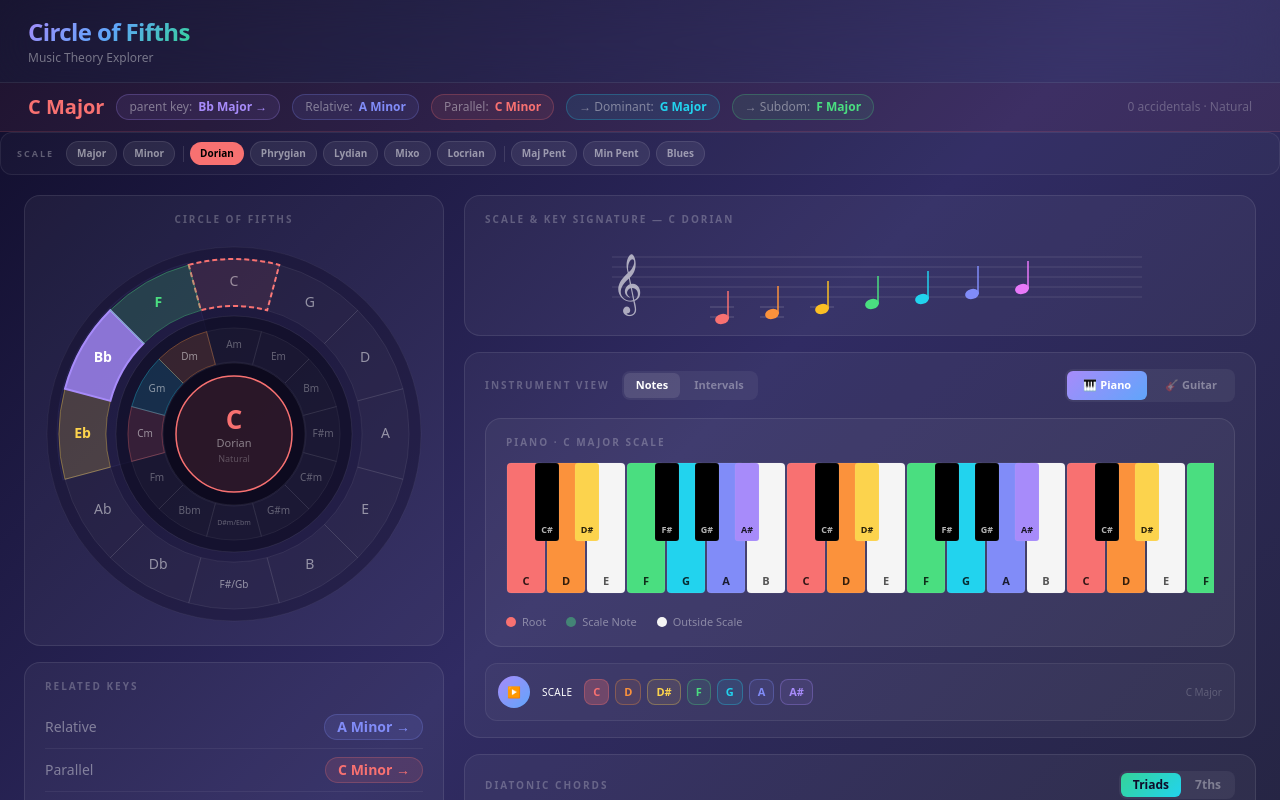
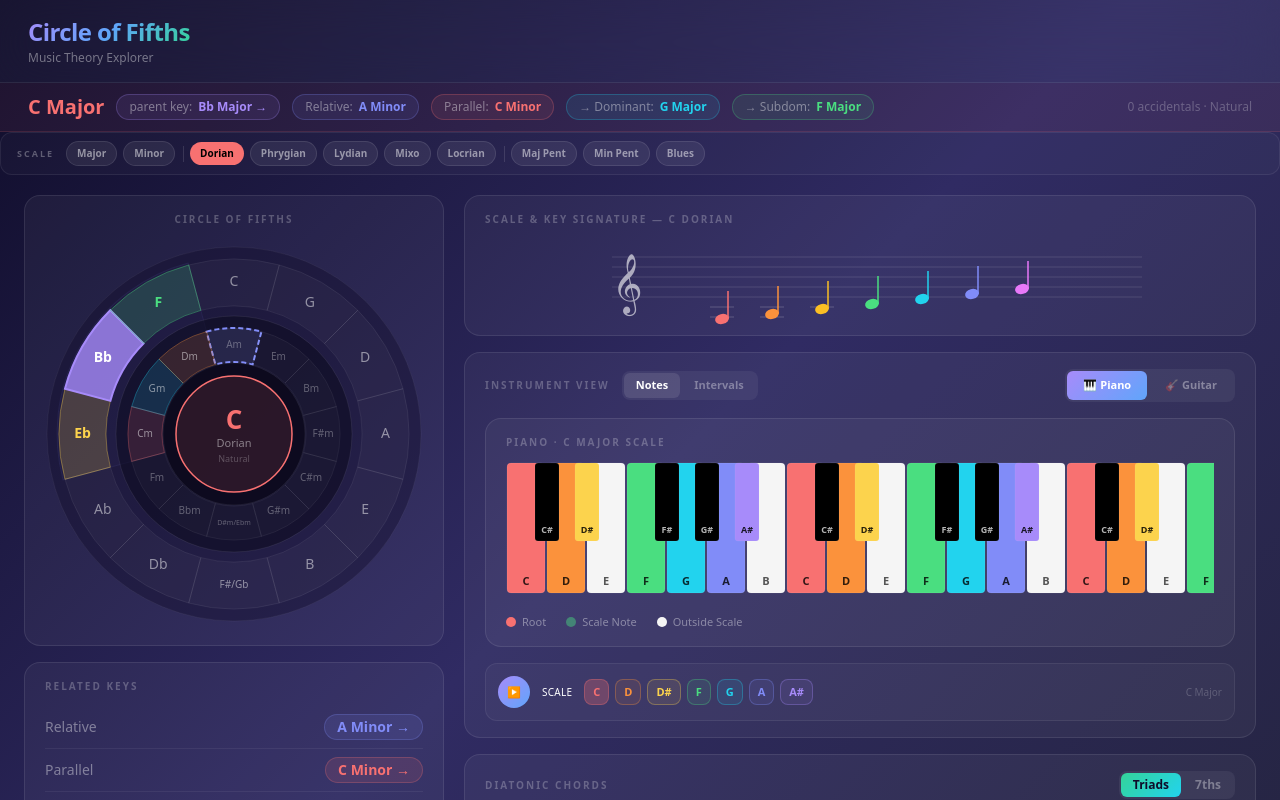
Before and after one commit to radioactivetoy/WebApps, a React (Vite) app in the folder CircleOf5ths/: page / in a window 1280 px wide. Both pictures are taken after a click on the button "Dorian". Shown: the top 800 px of the page. Built offline with nearby package versions, Linux system fonts and the light colour scheme.

Commit message:
feat: modal root ring on minor ring for minor-quality modes (Dorian/Phrygian/Locrian), major ring for Lydian/Mixolydian

```diff
--- a/CircleOf5ths/src/components/Circle.jsx
+++ b/CircleOf5ths/src/components/Circle.jsx
@@ -39,6 +39,8 @@ export default function Circle({ selectedKey, onKeySelect, rotationAngle, parent
   const isModal = !!parentKeyName;
   const parentIndex = isModal ? circleSlices.findIndex(s => s.major === parentKeyName) : -1;
   const circleRefIndex = isModal ? parentIndex : selectedIndex;
+  // Lydian/Mixolydian have a major third (interval[2]=4); Dorian/Phrygian/Locrian have a minor third (interval[2]=3)
+  const modalRootIsMajor = isModal && SCALES[scaleMode].intervals[2] === 4;
 
   const diatonicIdxs = [
     circleRefIndex,
@@ -74,7 +76,7 @@ export default function Circle({ selectedKey, onKeySelect, rotationAngle, parent
           const a2 = i * 30 + 15;
           const color = NOTE_COLORS[musicKeys[slice.major].rootPc];
           const isActive = isModal ? i === parentIndex : (i === selectedIndex && isMajor);
-          const isModalRoot = isModal && i === selectedIndex;
+          const isModalRoot = isModal && i === selectedIndex && modalRootIsMajor;
           const isDiatonic = diatonicIdxs.includes(i) && !isActive && !isModalRoot;
 
           return (
@@ -126,7 +128,8 @@ export default function Circle({ selectedKey, onKeySelect, rotationAngle, parent
           const a2 = i * 30 + 15;
           const color = NOTE_COLORS[musicKeys[slice.minor]?.rootPc ?? 0];
           const isActive = i === selectedIndex && !isMajor;
-          const isDiatonic = diatonicIdxs.includes(i) && !isActive && !(isModal && i === selectedIndex);
+          const isModalRoot = isModal && i === selectedIndex && !modalRootIsMajor;
+          const isDiatonic = diatonicIdxs.includes(i) && !isActive && !isModalRoot;
 
           return (
             <g key={`min-${i}`} onClick={() => onKeySelect(slice.minor)} style={{ cursor: 'pointer' }}>
@@ -136,6 +139,16 @@ export default function Circle({ selectedKey, onKeySelect, rotationAngle, parent
                 stroke={isActive ? color : isDiatonic ? `${color}50` : 'rgba(255,255,255,0.06)'}
                 strokeWidth={isActive ? 1.5 : 1}
               />
+              {isModalRoot && (
+                <path
+                  d={arcPath(R_I_IN, R_I_OUT, a1, a2)}
+                  fill={`${color}20`}
+                  stroke={color}
+                  strokeWidth={2}
+                  strokeDasharray="5 3"
+                  style={{ pointerEvents: 'none' }}
+                />
+              )}
               {(() => {
                 const [lx, ly] = pt((R_I_IN + R_I_OUT) / 2, i * 30);
                 const displayName = slice.displayMinor || slice.minor;
```
